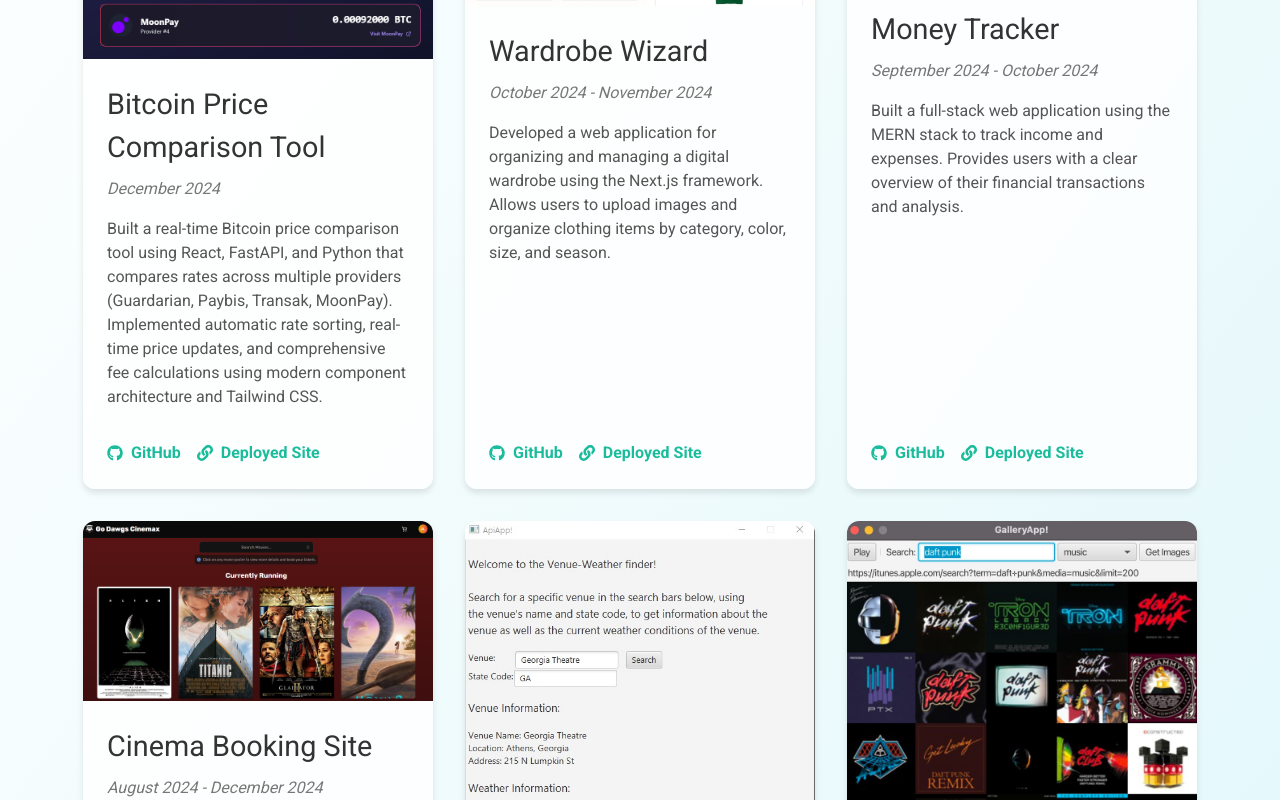
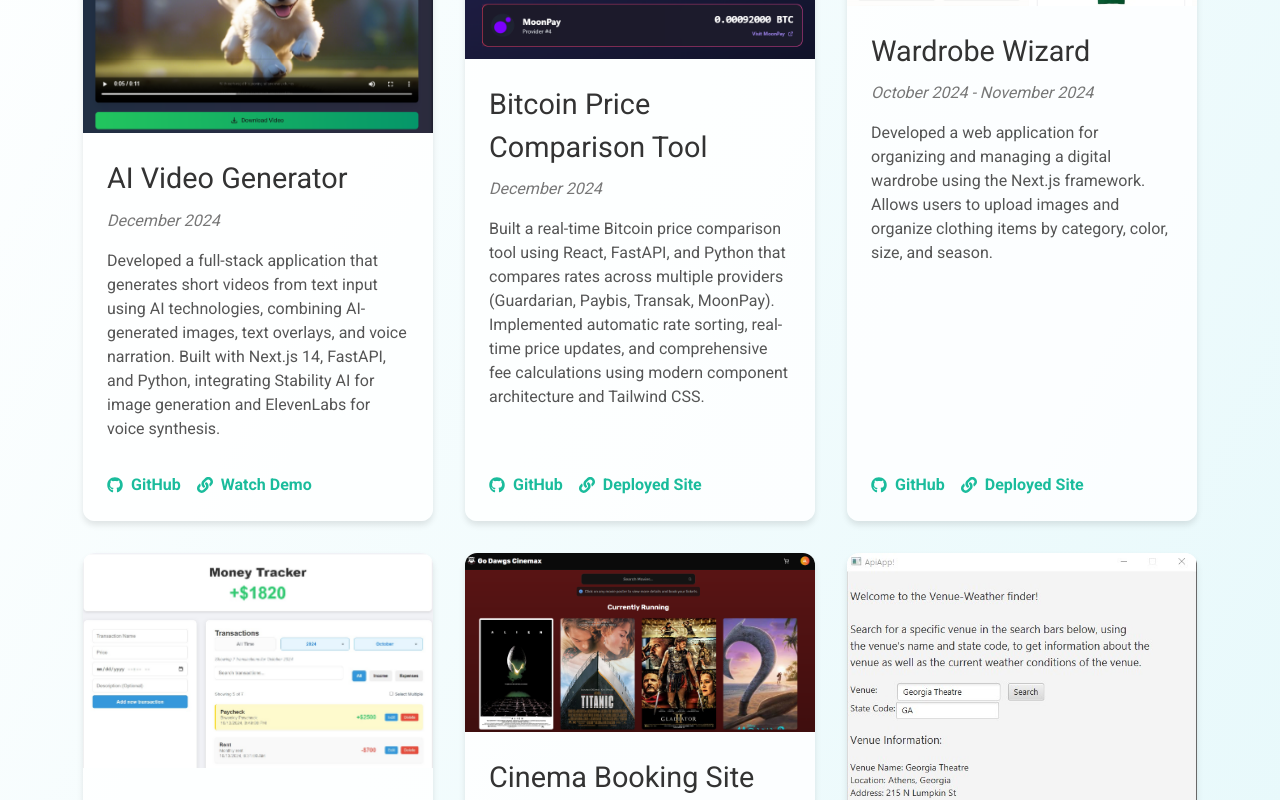
Before and after one commit to aal51282/aal51282.github.io, a Next.js app: page /projects in a window 1280 px wide. Shown: the part 500-1300 px from the top of the page. Built offline with nearby package versions, Linux system fonts and the light colour scheme; a web font is replaced by a local one.

Commit message:
Added AI Video Generator project.

```diff
--- a/src/app/projects/page.tsx
+++ b/src/app/projects/page.tsx
@@ -12,10 +12,21 @@
 
 const projects = [
   {
-    title: "Bitcoin Price Comparison Tool",
+    title: "AI Video Generator",
     image: `${
       process.env.NEXT_PUBLIC_BASE_PATH || ""
-    }/images/btc-tracker.png`,
+    }/images/ai-video-generator.png`,
+    githubLink: "https://github.com/aal51282/ai-video-generator",
+    videoDemo: "/videos/The-clockmakers-gamble.mp4",
+    description: [
+      "Developed a full-stack application that generates short videos from text input using AI technologies, combining AI-generated images, text overlays, and voice narration.",
+      "Built with Next.js 14, FastAPI, and Python, integrating Stability AI for image generation and ElevenLabs for voice synthesis.",
+    ],
+    date: "December 2024",
+  },
+  {
+    title: "Bitcoin Price Comparison Tool",
+    image: `${process.env.NEXT_PUBLIC_BASE_PATH || ""}/images/btc-tracker.png`,
     githubLink: "https://github.com/aal51282/coins-table",
     liveDemo: "https://bitcoin-tracker-demo.vercel.app/",
     description: [
@@ -179,6 +190,16 @@
                           <FaLink /> Deployed Site
                         </Link>
                       )}
+                      {project.videoDemo && (
+                        <Link
+                          href={project.videoDemo}
+                          target="_blank"
+                          rel="noopener noreferrer"
+                          className={styles.link}
+                        >
+                          <FaLink /> Watch Demo
+                        </Link>
+                      )}
                     </div>
                   </div>
                 </div>
```
Also changed, not shown: public/images/ai-video-generator.png (added), 1 other file (tests, documents, lock files or other folders).
